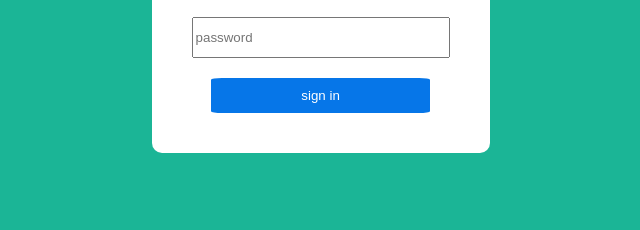
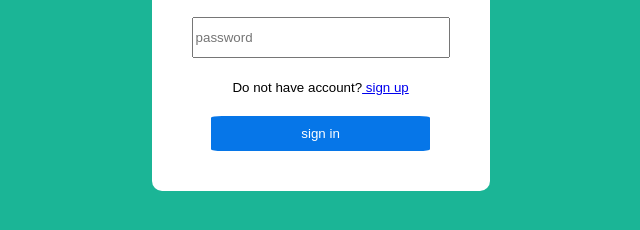
Before and after one commit to NiteshSangroula/JS-projects, a plain HTML site: page login-form/forms/signIn.html in a window 1280 px wide. Shown: the part 280-510 px from the top of the page, without its empty margins (362-1002 px from the left). Drawn offline with Linux system fonts and the light colour scheme.

Commit message:
added links to jump between signUp.html and signIn.html

```diff
--- a/login-form/forms/signIn.html
+++ b/login-form/forms/signIn.html
@@ -25,6 +25,10 @@
 
                 </div>
 
+                <div class = "item signUpLink">
+                    <small>Do not have account?<a href="signUp.html"> sign up</a></small>
+                </div>
+
                 <div class = "item signIn">
                     <button class = "btn-in button">sign in</button>
                 </div>
--- a/login-form/forms/style.css
+++ b/login-form/forms/style.css
@@ -70,11 +70,16 @@ h2 {
     text-align: center;
 }
 
+.signUpLink {
+    text-align: center;
+}
+
 /* Styling errors */
 
 .error {
     color: red;
 }
+
 .hidden {
     display: none;
 }
```
Also changed, not shown: login-form/forms/signUp.html (+1 -0 lines).
